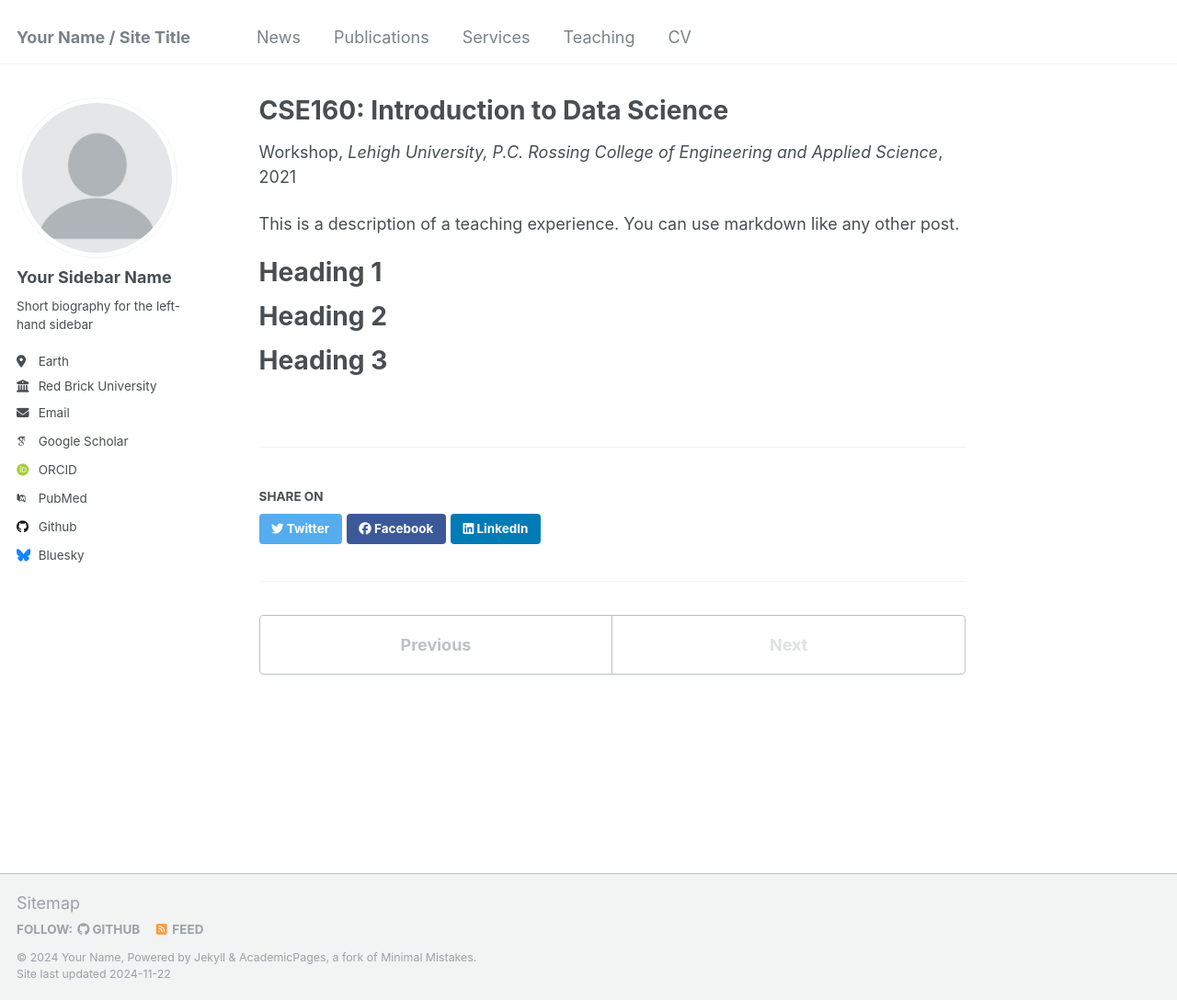
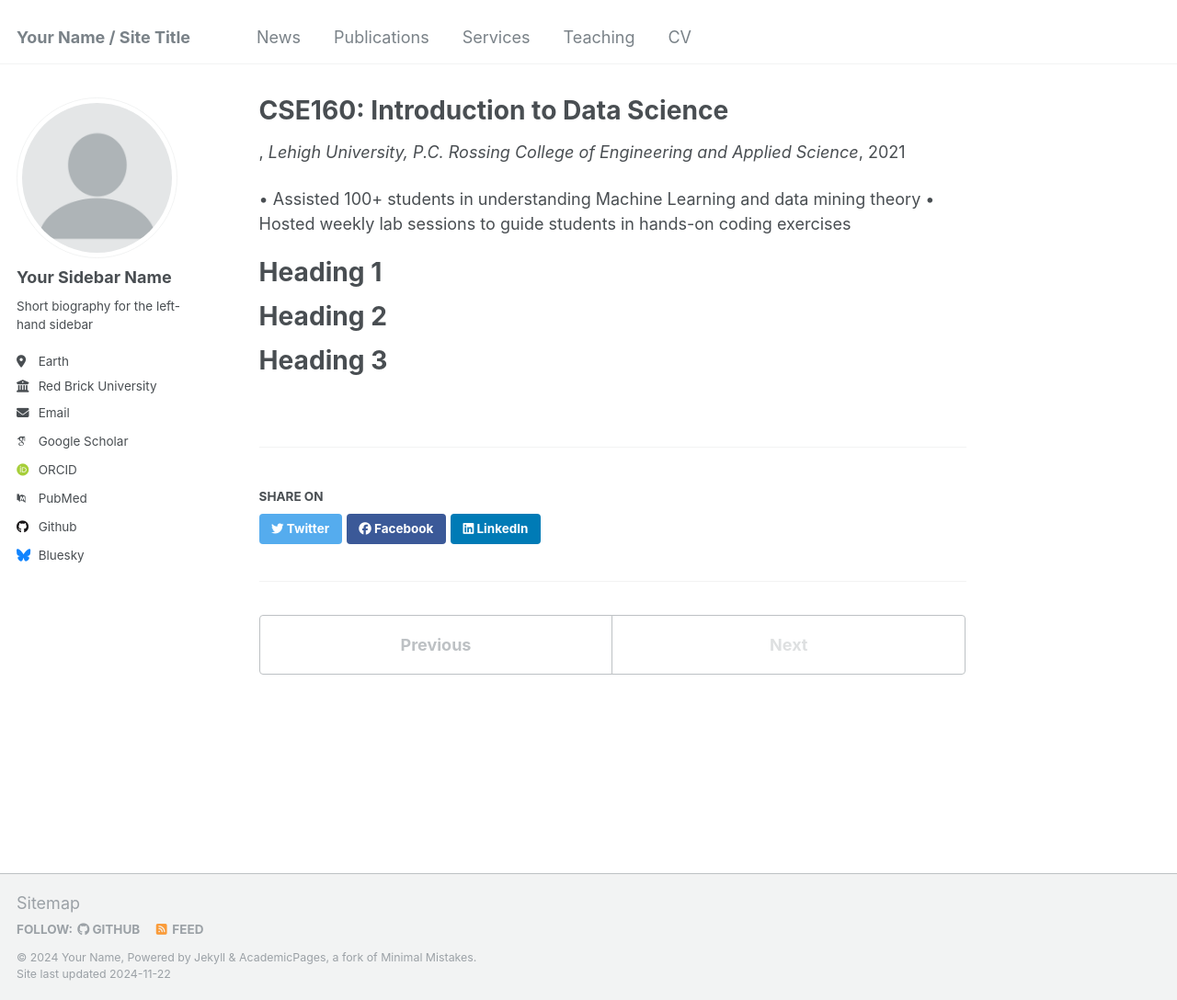
Before and after one commit to zy1296/zhenyao.github.io, a Jekyll site: the page built from _teaching/2015-spring-teaching-2.md, in a window 1280 px wide and 1088 px high. Shown: the whole window at 92% size. Built offline with Jekyll 4.4.1, drawn with Linux system fonts in a browser that asks for light colours; some web fonts are replaced.

Commit message:
Update 2015-spring-teaching-2.md

```diff
--- a/_teaching/2015-spring-teaching-2.md
+++ b/_teaching/2015-spring-teaching-2.md
@@ -1,14 +1,14 @@
 ---
 title: "CSE160: Introduction to Data Science"
 collection: teaching
-type: "Workshop"
 permalink: /teaching/2015-spring-teaching-1
 venue: "Lehigh University, P.C. Rossing College of Engineering and Applied Science"
 date: 2021-02-01
 location: "Bethlehem, PA"
 ---
 
-This is a description of a teaching experience. You can use markdown like any other post.
+• Assisted 100+ students in understanding Machine Learning and data mining theory
+• Hosted weekly lab sessions to guide students in hands-on coding exercises
 
 Heading 1
 ======
```
